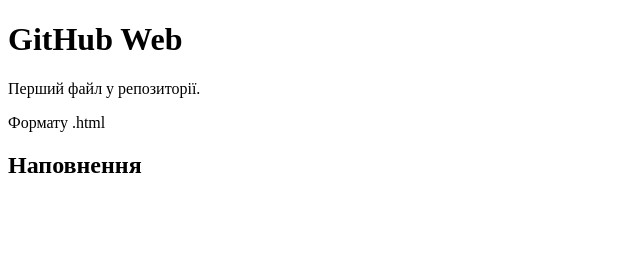
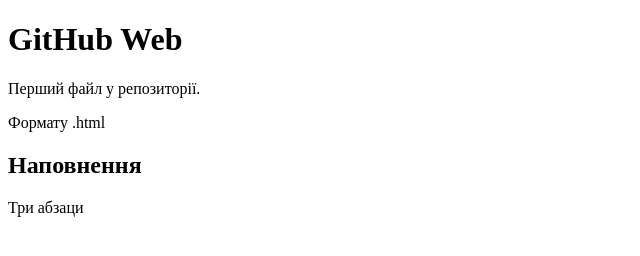
Before and after one commit to YESosnovska/lab5, a plain HTML site: page index.html in a window 1280 px wide. Shown: the whole page, without its empty margins (0-640 px from the left). Drawn offline with Linux system fonts and the light colour scheme.

Commit message:
Add feature section

```diff
--- a/index.html
+++ b/index.html
@@ -9,5 +9,6 @@
     <p>Перший файл у репозиторії.</p>
     <p>Формату .html</p>
     <h2>Наповнення</h2>
+    <p>Три абзаци</p>
 </body>
 </html>
```
